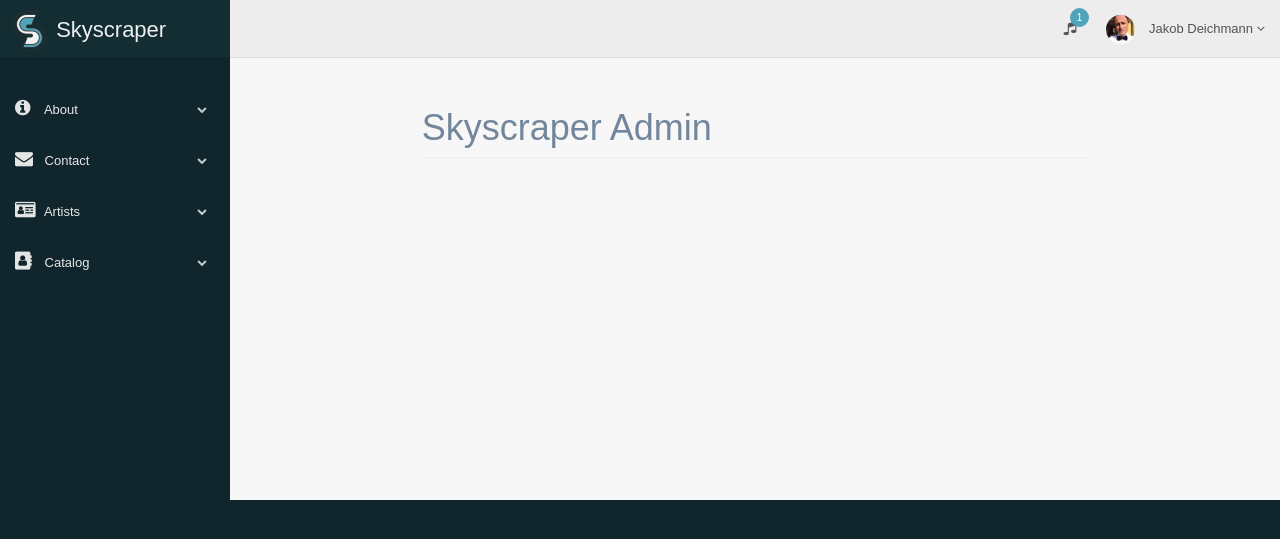
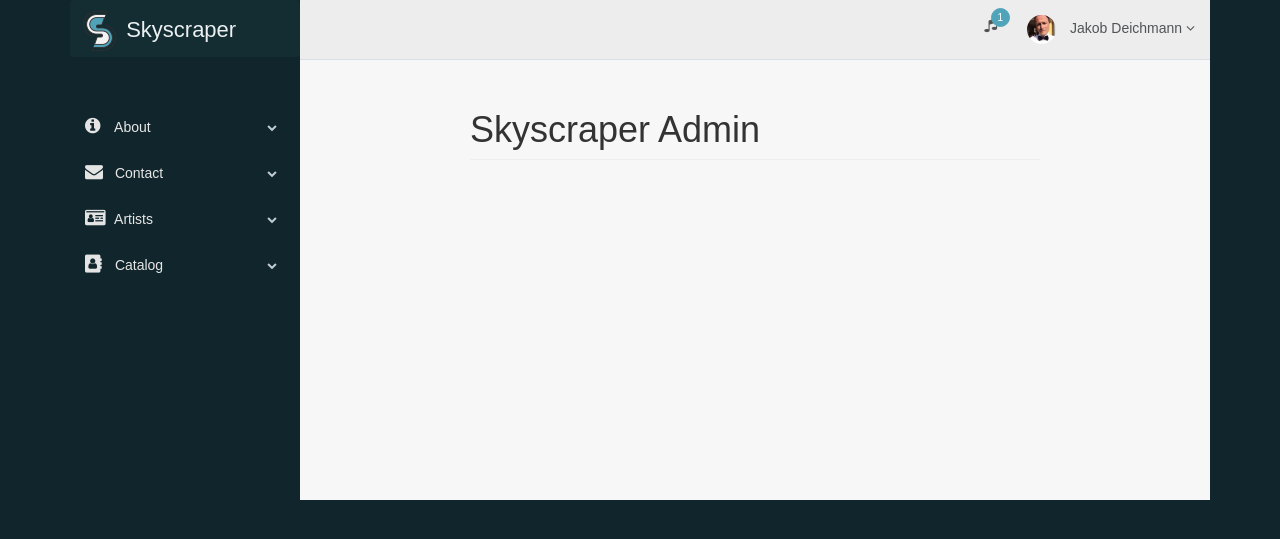
Before and after one commit to andycniels/skyscraper, a PHP site: page /admin/index.php in a window 1280 px wide. Shown: the top 539 px of the page. Run offline with PHP 8.4, Linux system fonts and the light colour scheme; a stand-in replaces the project's code that opens the database connection; style sheets or scripts are compiled from the project's sources; some libraries are stand-ins or nearby versions.

Commit message:
admin less

```diff
--- a/less/admin.less
+++ b/less/admin.less
@@ -1,3 +1,6 @@
+// admin theme
+@import "custom.min.less";
+// bootstrap css
 @import "bootstrap.less";
 body{font-family: @font-primary; background-color:darken(@brand-primary, 40%);}
 .nav_title{background-color:darken(@brand-primary, 38%);}
--- a/less/bootstrap.less
+++ b/less/bootstrap.less
@@ -57,6 +57,3 @@
 
 // Font awesome
 @import "font/font-awesome.less";
-
-// admin theme
-@import "custom.min.less";
```
